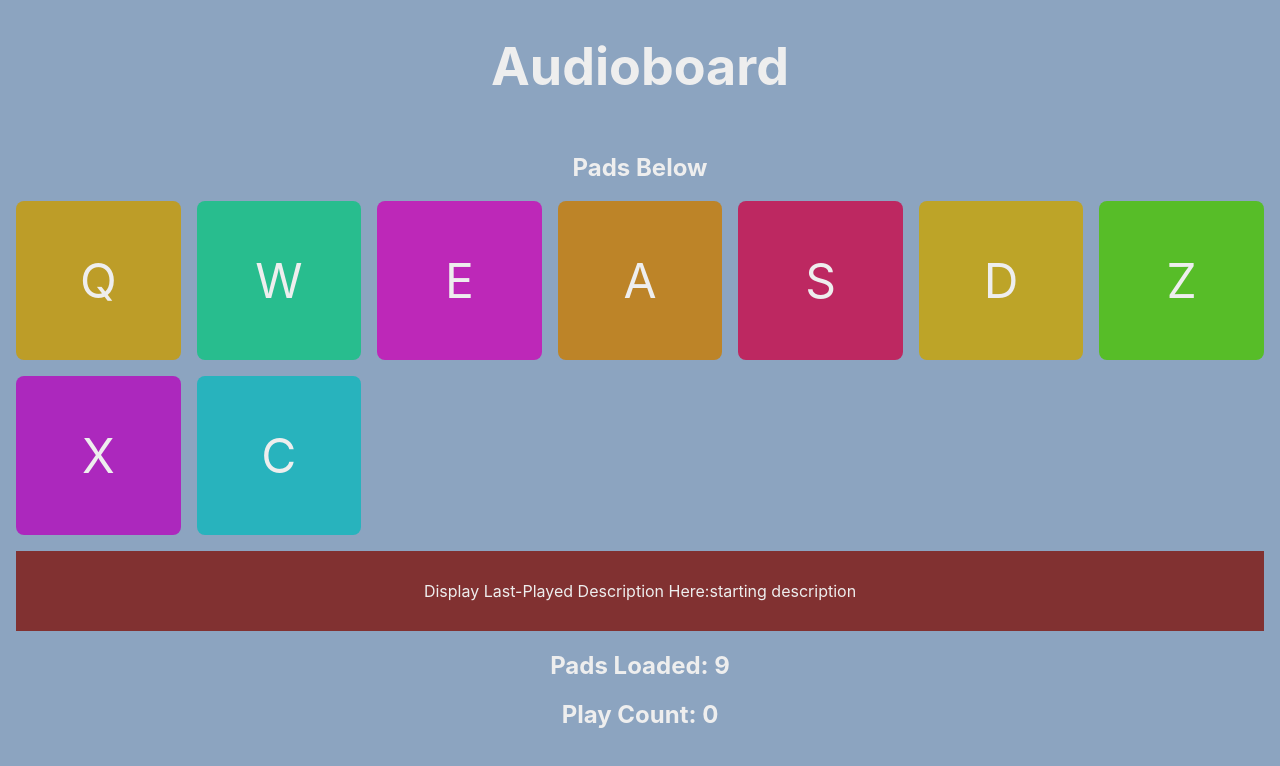
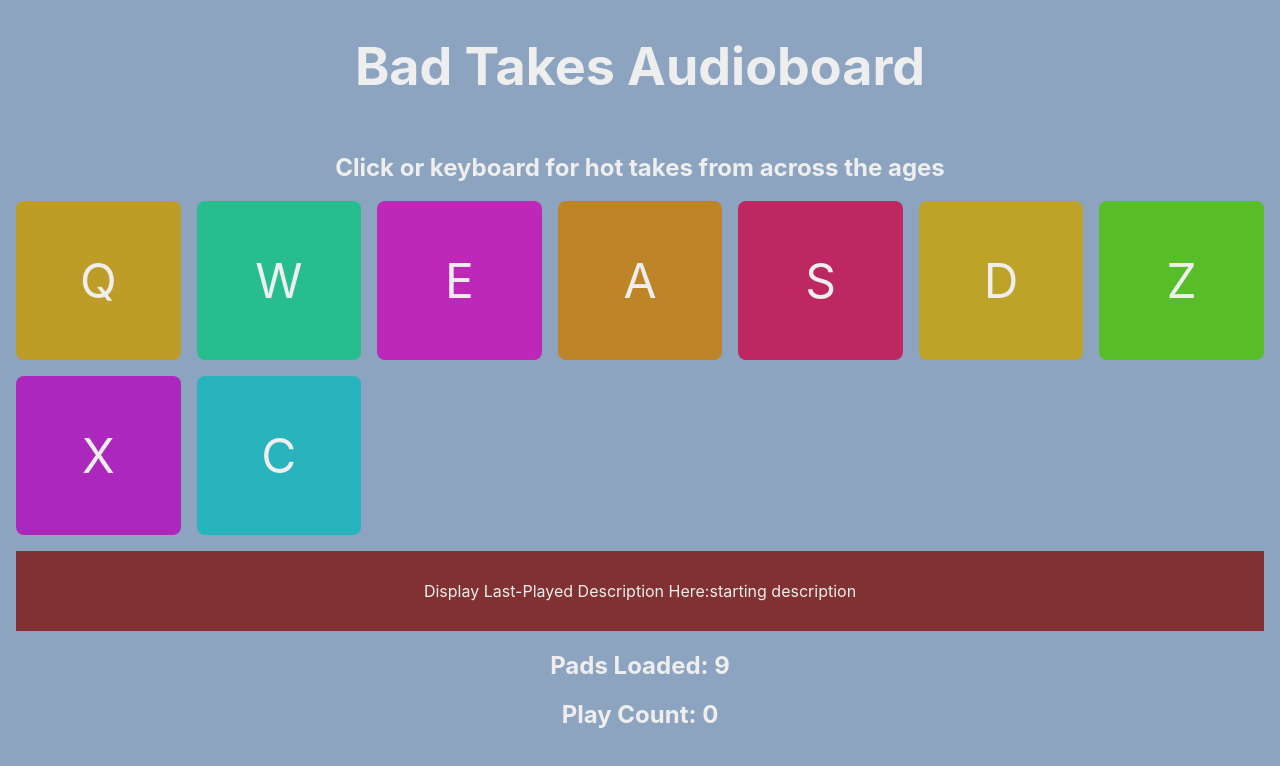
Before and after one commit to MatthieuPierce/audioboard, a React (Create React App) app: page / in a window 1280 px wide. Shown: the top 766 px of the page. Built offline with nearby package versions, Linux system fonts and the light colour scheme.

Commit message:
style tweaks

```diff
--- a/src/App.js
+++ b/src/App.js
@@ -6,7 +6,7 @@ function App() {
   return (
     <div className="App">
       <header className="App-header">
-        <h1>Audioboard</h1>
+        <h1>Bad Takes Audioboard</h1>
         {/* <img src={logo} className="App-logo" alt="logo" /> */}
       </header>
       <DrumMachine />
--- a/src/components/DrumMachine.js
+++ b/src/components/DrumMachine.js
@@ -13,7 +13,7 @@ class DrumMachine extends React.Component {
   render(){
     return (
       <div id="drum-machine-container">
-        <div><h2>Pads Below</h2></div>
+        <header><h2>Click or keyboard for hot takes from across the ages</h2></header>
         <div id="drum-machine">
           {/* BUILD OUT .drum-pad PAD COMPONENTS HERE:
             * 9 clickable drum pad elements
--- a/src/components/Pad.css
+++ b/src/components/Pad.css
@@ -16,8 +16,6 @@
 }
 
 .playing {
- /* border: 2rem solid black; */
- /* filter: hue-rotate(180deg); */
  animation: filter-animation 5s infinite;
 }
 
@@ -25,17 +23,20 @@
   0% {
     filter: hue-rotate(0deg)
             blur(0px)
-            drop-shadow(3px 3px 0px);
+            brightness(1)
+            drop-shadow(0.1rem 0.1rem 0px var(--main-text-color));
   }
   50% {
-    filter: hue-rotate(200deg)
+    filter: hue-rotate(5deg)
             blur(1px)
-            drop-shadow(10px 10px 10px);
+            brightness(1.8)
+            drop-shadow(0.5rem 0.5rem 0.5rem var(--main-text-color));
   }
   100% {
     filter: hue-rotate(0deg)
             blur(0px)
-            drop-shadow(3px 3px 0px);
+            brightness(1)
+            drop-shadow(0.1rem 0.1rem 0px var(--main-text-color));
   }
 
 }
```
Also changed, not shown: 1 other file (tests, documents, lock files or other folders).
